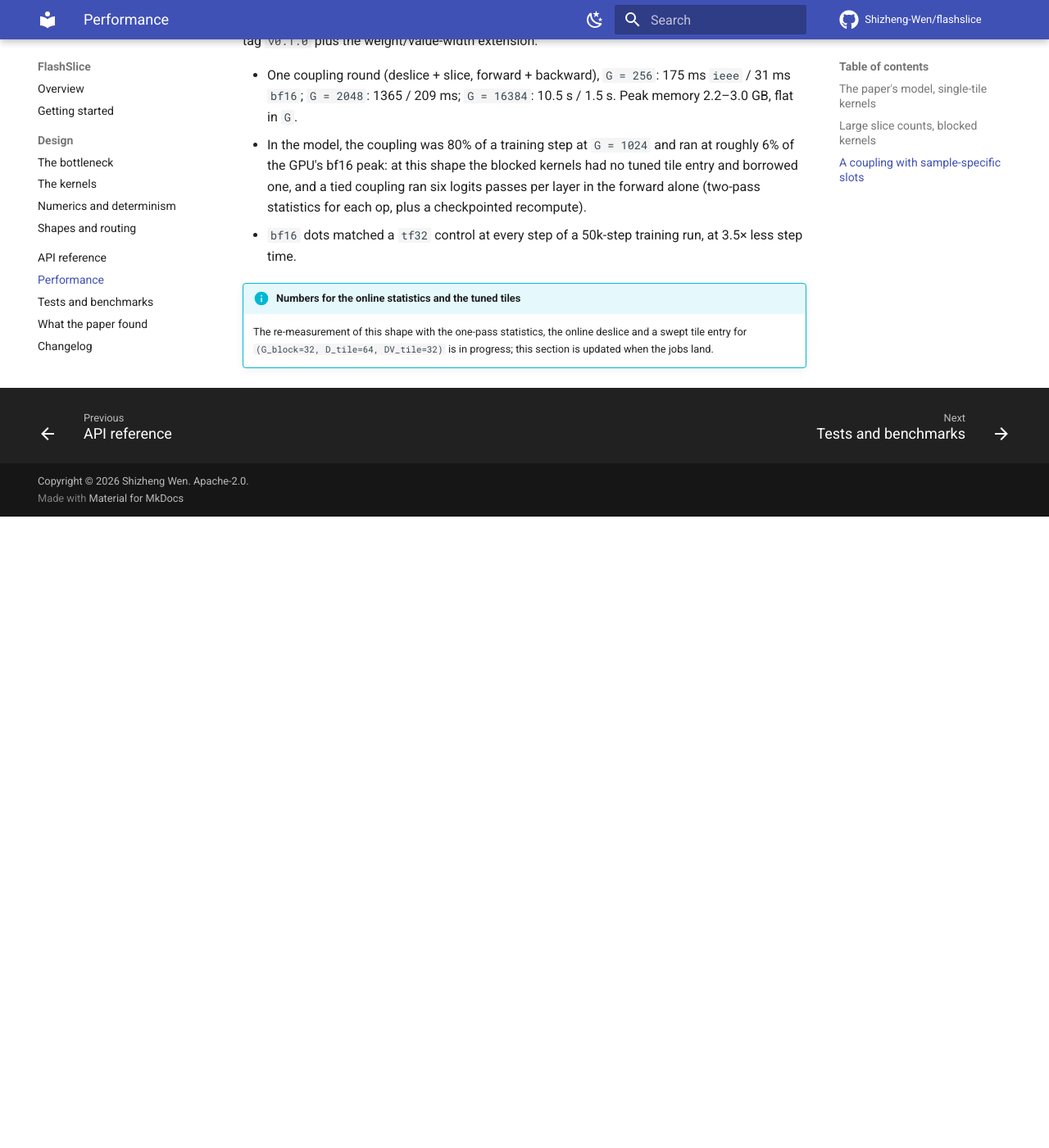
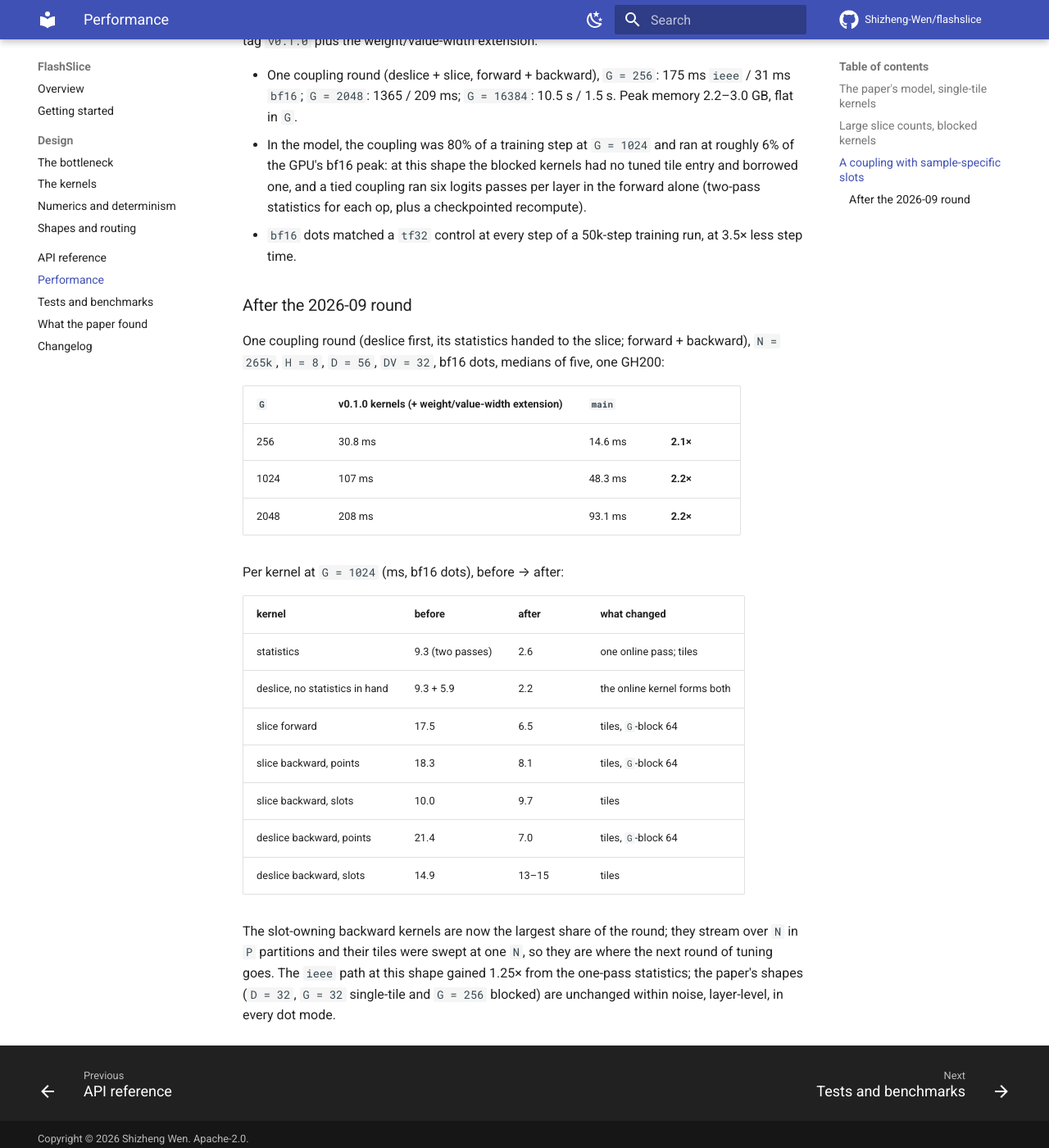
Before and after one commit to Shizheng-Wen/flashslice, an MkDocs documentation site: the page built from docs/performance.md, in a window 1280 px wide and 1400 px high, scrolled down 2826 px. Shown: the whole window at 82% size. Built offline with MkDocs 1.6.1 and Material for MkDocs 9.7.7, drawn with Linux system fonts in a browser that asks for light colours; comment, search, counter and statistics services are not loaded; before the commit the page ends 3456 px from its top, so only the background shows below that.

Commit message:
blocked: the slot-owning kernels scale x_mid per tile for the logits, not the weight block
The weight block is loaded once per program but the logits dot transposes
it, and a scaled transposed operand is the slow layout again (slice_fwd_g
8.3 ms against 4.9 with x_mid scaled, job 3304722 against 3304688). README
and docs carry the measured numbers of the round.

Co-Authored-By: Claude Fable 5.1 <noreply@anthropic.com>
Claude-Session: https://claude.ai/code/session_01RS2cKfjPddEDW4BTBaqNH9

```diff
--- a/docs/performance.md
+++ b/docs/performance.md
@@ -95,7 +95,33 @@ kernels at tag `v0.1.0` plus the weight/value-width extension:
 - `bf16` dots matched a `tf32` control at every step of a 50k-step training
   run, at 3.5× less step time.
 
-!!! info "Numbers for the online statistics and the tuned tiles"
-    The re-measurement of this shape with the one-pass statistics, the online
-    deslice and a swept tile entry for `(G_block=32, D_tile=64, DV_tile=32)`
-    is in progress; this section is updated when the jobs land.
+### After the 2026-09 round
+
+One coupling round (deslice first, its statistics handed to the slice;
+forward + backward), `N = 265k`, `H = 8`, `D = 56`, `DV = 32`, bf16 dots,
+medians of five, one GH200:
+
+| `G` | v0.1.0 kernels (+ weight/value-width extension) | `main` | |
+| --- | --- | --- | --- |
+| 256 | 30.8 ms | 14.6 ms | **2.1×** |
+| 1024 | 107 ms | 48.3 ms | **2.2×** |
+| 2048 | 208 ms | 93.1 ms | **2.2×** |
+
+Per kernel at `G = 1024` (ms, bf16 dots), before → after:
+
+| kernel | before | after | what changed |
+| --- | --- | --- | --- |
+| statistics | 9.3 (two passes) | 2.6 | one online pass; tiles |
+| deslice, no statistics in hand | 9.3 + 5.9 | 2.2 | the online kernel forms both |
+| slice forward | 17.5 | 6.5 | tiles, `G`-block 64 |
+| slice backward, points | 18.3 | 8.1 | tiles, `G`-block 64 |
+| slice backward, slots | 10.0 | 9.7 | tiles |
+| deslice backward, points | 21.4 | 7.0 | tiles, `G`-block 64 |
+| deslice backward, slots | 14.9 | 13–15 | tiles |
+
+The slot-owning backward kernels are now the largest share of the round;
+they stream over `N` in `P` partitions and their tiles were swept at one
+`N`, so they are where the next round of tuning goes. The `ieee` path at
+this shape gained 1.25× from the one-pass statistics; the paper's shapes
+(`D = 32`, `G = 32` single-tile and `G = 256` blocked) are unchanged within
+noise, layer-level, in every dot mode.
```
Also changed, not shown: README.md (+24 -0 lines), 1 other file.
